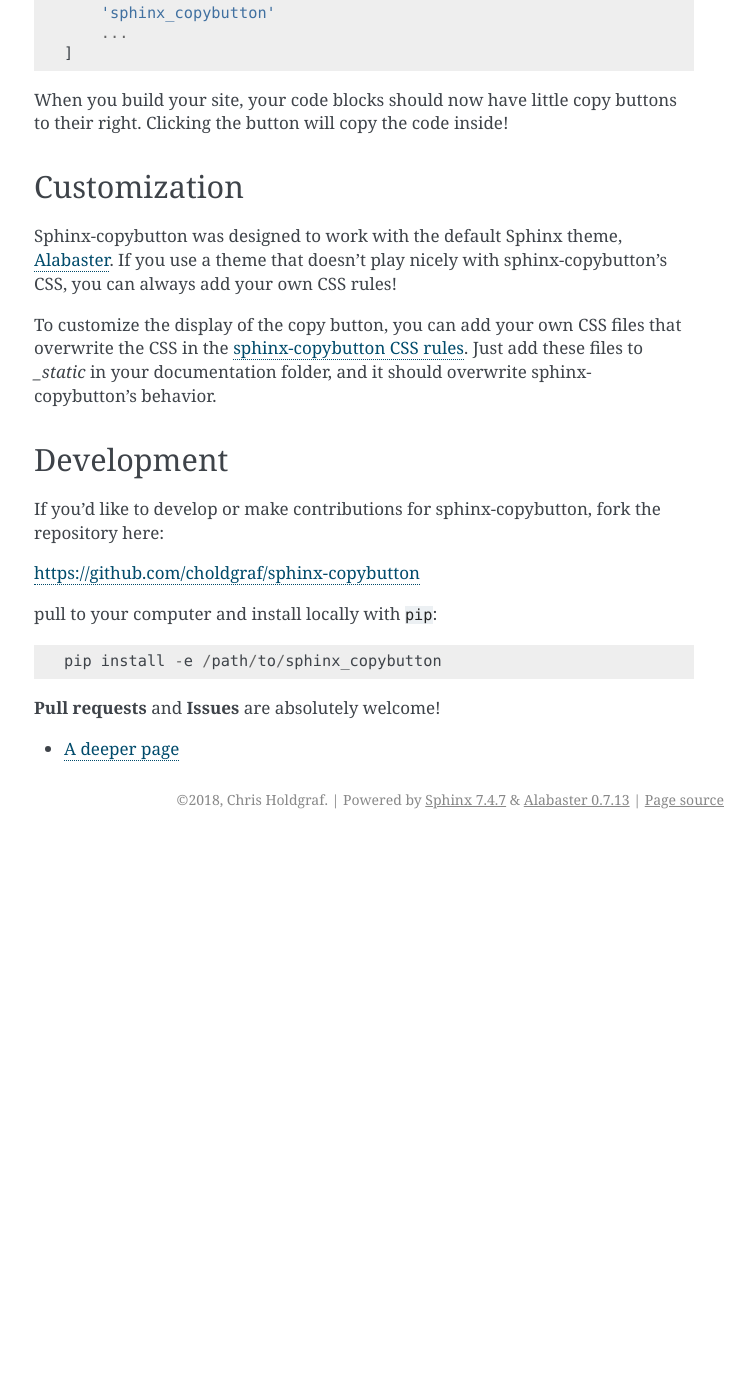
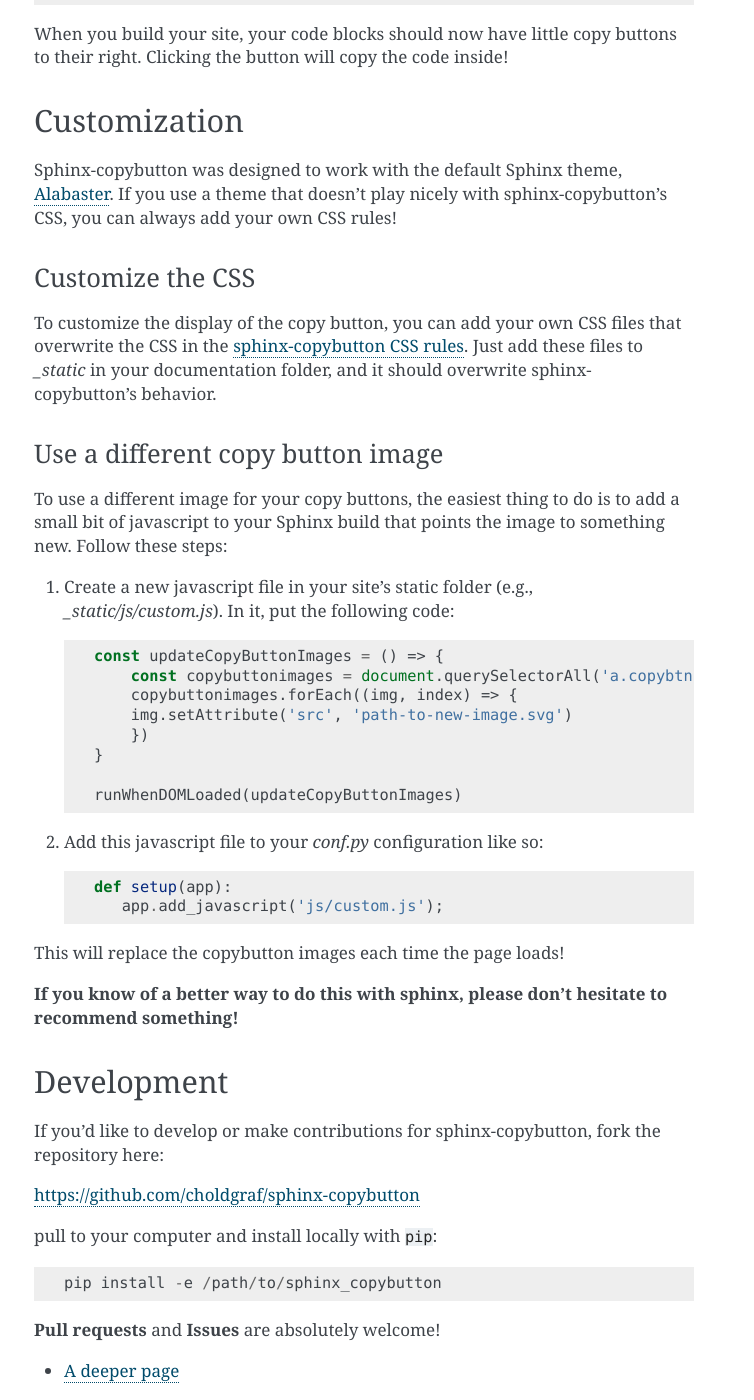
Before and after one commit to executablebooks/sphinx-copybutton, a Sphinx documentation site: the page built from doc/index.rst, in a window 1280 px wide and 1400 px high, scrolled down 1133 px. Shown: the whole window, without its empty margins (386-1140 px from the left). Built offline with Sphinx 7.4.7, drawn with Linux system fonts in a browser that asks for light colours; before the commit the page ends 1972 px from its top, so only the background shows below that; some of the changed text lies outside the part shown.

Commit message:
adding code to change the button in docs

```diff
--- a/doc/index.rst
+++ b/doc/index.rst
@@ -16,6 +16,7 @@
 **Here's an example**
 
 .. image:: _static/copybutton.gif
+   :width: 500px
 
 And here's a code block, note the copy button to the right!
 
@@ -66,11 +67,48 @@
 that doesn't play nicely with sphinx-copybutton's CSS, you can always add
 your own CSS rules!
 
+Customize the CSS
+-----------------
+
 To customize the display of the copy button, you can add your own CSS files
 that overwrite the CSS in the
 `sphinx-copybutton CSS rules <https://github.com/choldgraf/sphinx-copybutton/blob/master/_static/copybutton.css>`_.
 Just add these files to `_static` in your documentation folder, and it should
 overwrite sphinx-copybutton's behavior.
+
+Use a different copy button image
+---------------------------------
+
+To use a different image for your copy buttons, the easiest thing to do is
+to add a small bit of javascript to your Sphinx build that points the image
+to something new. Follow these steps:
+
+1. Create a new javascript file in your site's static folder (e.g., `_static/js/custom.js`).
+   In it, put the following code:
+
+   .. code-block:: javascript
+
+      const updateCopyButtonImages = () => {
+          const copybuttonimages = document.querySelectorAll('a.copybtn img')
+          copybuttonimages.forEach((img, index) => {
+          img.setAttribute('src', 'path-to-new-image.svg')
+          })
+      }
+
+      runWhenDOMLoaded(updateCopyButtonImages)
+
+
+2. Add this javascript file to your `conf.py` configuration like so:
+
+   .. code-block:: python
+
+      def setup(app):
+         app.add_javascript('js/custom.js');
+
+This will replace the copybutton images each time the page loads!
+
+**If you know of a better way to do this with sphinx, please don't hesitate to
+recommend something!**
 
 Development
 ===========
```
